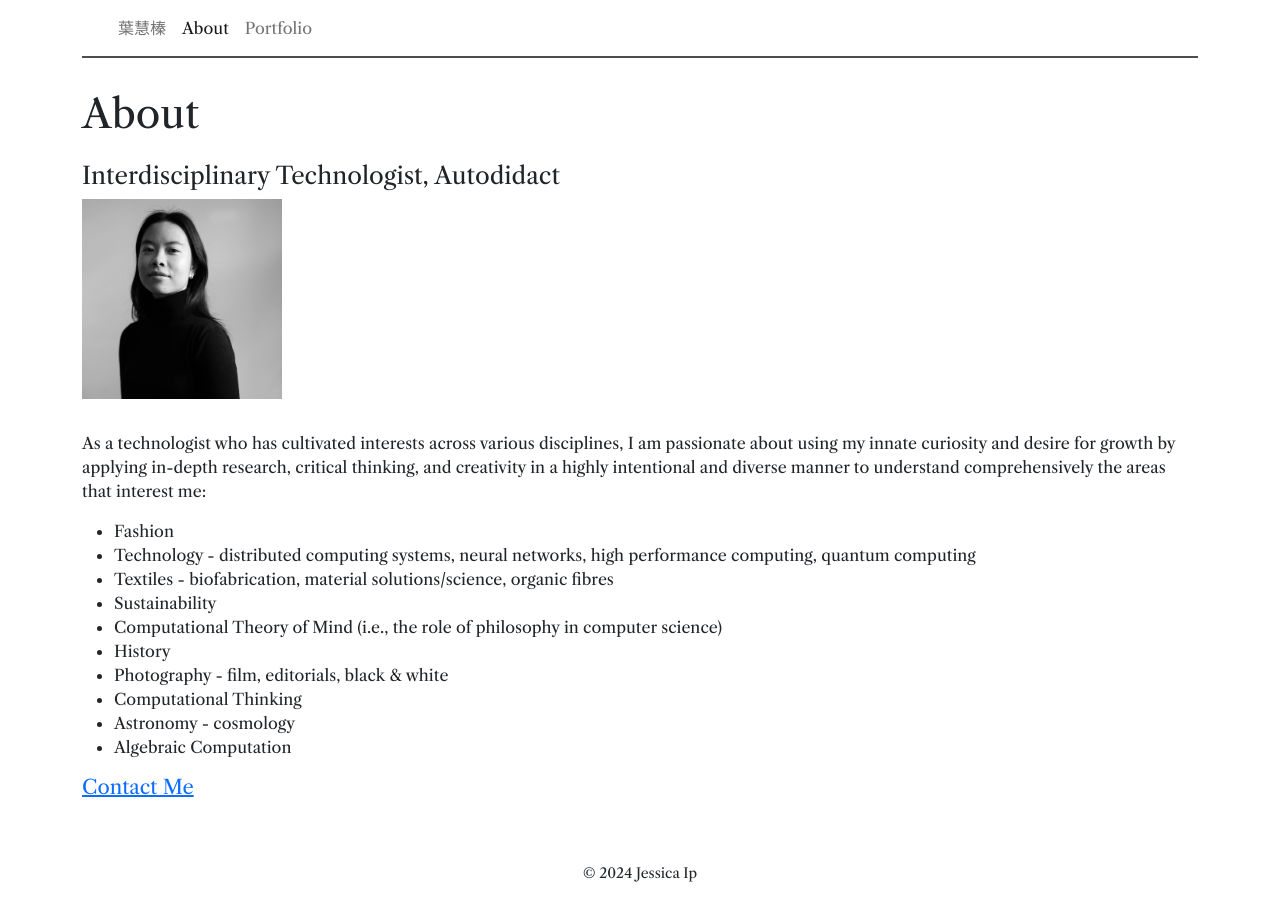
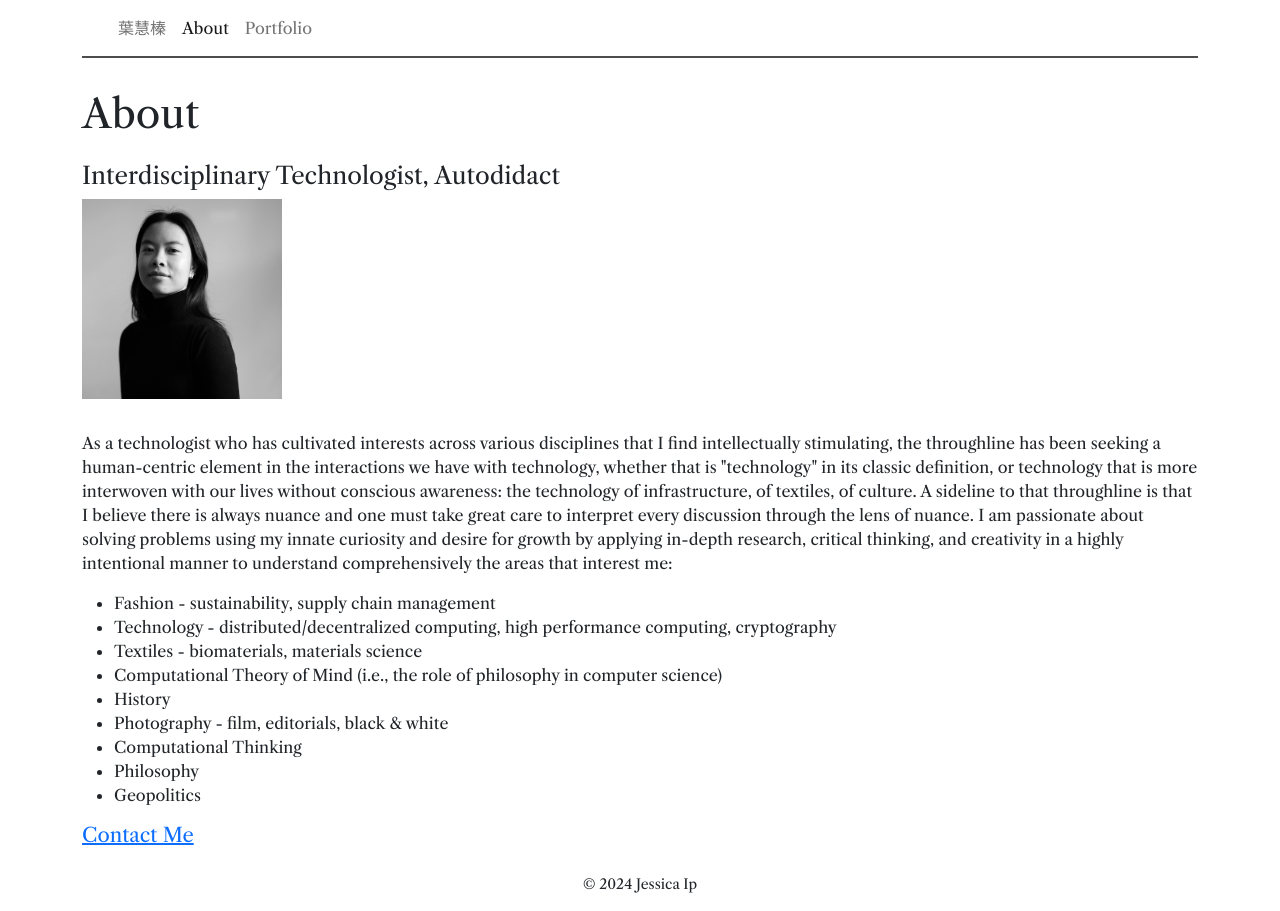
Before and after one commit to ipjessica/ipjessica.github.io, a Jekyll site: the page built from about.md, in a window 1280 px wide. Built offline with Jekyll 4.4.1, drawn with Linux system fonts in a browser that asks for light colours.

Commit message:
Update about.md

```diff
--- a/about.md
+++ b/about.md
@@ -6,19 +6,18 @@ permalink: /about/
 
 <h4>Interdisciplinary Technologist, Autodidact</h4>
 <img src="/assets/images/9.jpg" alt="headshot" width="200" height="40"/>
-<p>As a technologist who has cultivated interests across various disciplines, I am passionate about using my innate curiosity and desire for growth by applying in-depth research, critical thinking, and creativity in a highly intentional and diverse manner to understand comprehensively the areas that interest me:</p>
+<p>As a technologist who has cultivated interests across various disciplines that I find intellectually stimulating, the throughline has been seeking a human-centric element in the interactions we have with technology, whether that is "technology" in its classic definition, or technology that is more interwoven with our lives without conscious awareness: the technology of infrastructure, of textiles, of culture. A sideline to that throughline is that I believe there is always nuance and one must take great care to interpret every discussion through the lens of nuance. I am passionate about solving problems using my innate curiosity and desire for growth by applying in-depth research, critical thinking, and creativity in a highly intentional manner to understand comprehensively the areas that interest me:</p>
 
 <ul>
-    <li>Fashion</li>
-    <li>Technology - distributed computing systems, neural networks, high performance computing, quantum computing</li>
-    <li>Textiles - biofabrication, material solutions/science, organic fibres</li>
-    <li>Sustainability</li>
+    <li>Fashion - sustainability, supply chain management</li>
+    <li>Technology - distributed/decentralized computing, high performance computing, cryptography</li>
+    <li>Textiles - biomaterials, materials science</li>
     <li>Computational Theory of Mind (i.e., the role of philosophy in computer science)</li>
     <li>History</li>
     <li>Photography - film, editorials, black & white</li>
     <li>Computational Thinking</li>
-    <li>Astronomy - cosmology</li>
-    <li>Algebraic Computation</li>
+    <li>Philosophy</li>
+    <li>Geopolitics</li>
 </ul>
 
 <h5>
```
